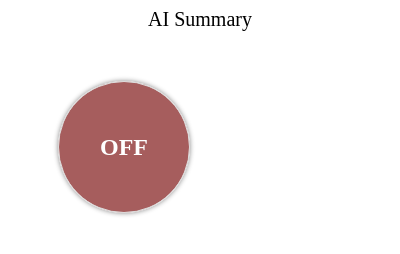
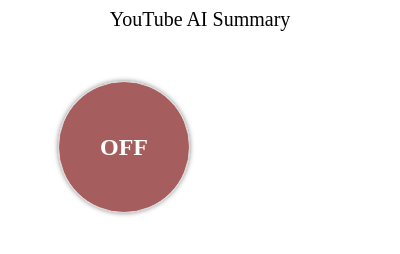
Before and after one commit to JeremyTaraba/slang_chrome_extension, a browser extension: page popup.html in a window 400 px wide. Drawn offline with Linux system fonts and the light colour scheme.

Commit message:
Update popup.html

```diff
--- a/popup.html
+++ b/popup.html
@@ -5,7 +5,7 @@
   <body>
     <h1 id="title"></h1>
   <div id="content"></div>
-    <p id="extension_title">AI Summary</p>
+    <p id="extension_title">YouTube AI Summary</p>
     <div id="powerButton" class="button buttonON" >
       <p id="powerImg" >ON</p>
     </div>
```
